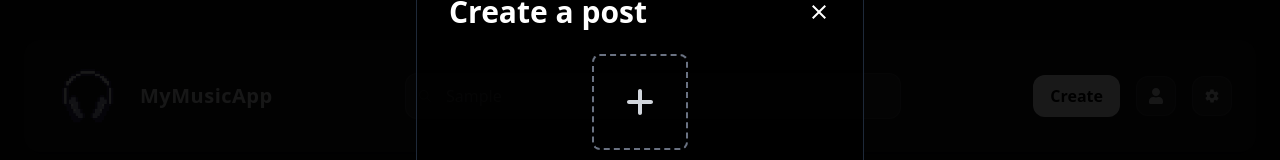
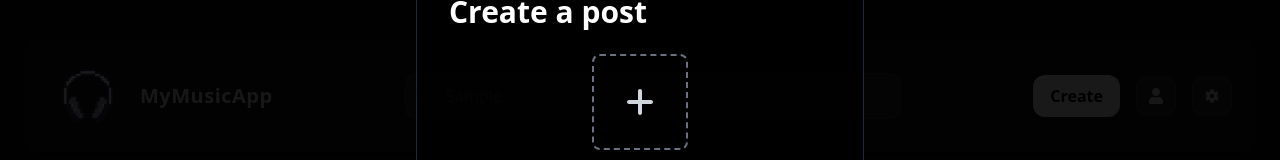
Before and after one commit to Nielson19/mymusicpage, a React app in the folder frontend/: page / in a window 1280 px wide. Both pictures are taken after typing "Sample" into the empty fields and a click on the button "Create". Shown: the top 160 px of the page. Built offline with nearby package versions, Linux system fonts and the light colour scheme; the HTML template or start-up script is replaced by a standard one.

Commit message:
modifications of the CreatePost component to enhance the user interface and experience when creating a post with GIFs.

```diff
--- a/frontend/src/components/CreatePost.tsx
+++ b/frontend/src/components/CreatePost.tsx
@@ -59,10 +59,10 @@ export default function CreatePost() {
     <div className="w-full max-w-md bg-black/80 border border-gray-800 rounded-2xl p-8 shadow-xl text-white my-10">
       <div className="flex justify-between items-center mb-6">
         <h2 className="text-3xl font-semibold text-center">Create a post</h2>
-        <IoMdClose
+        {/* <IoMdClose
           className="cursor-pointer hover:scale-105 transition"
           size={24}
-        />
+        /> */}
       </div>
 
       <div className="flex flex-col items-center gap-4">
```
